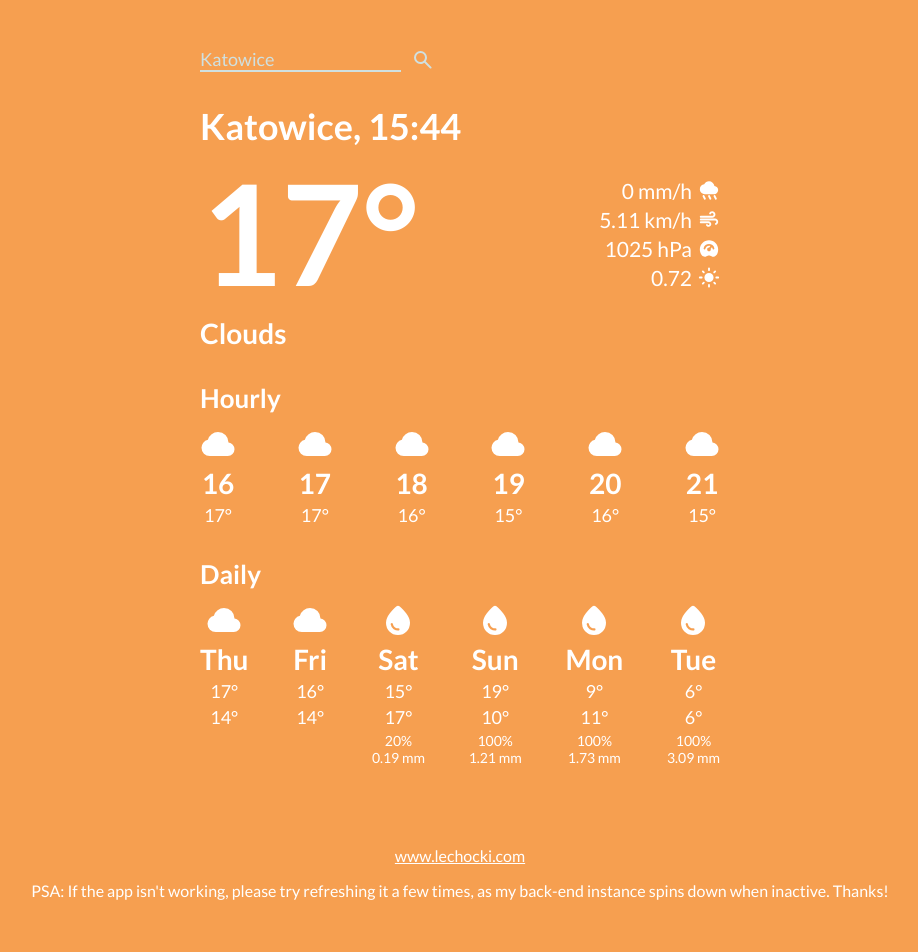
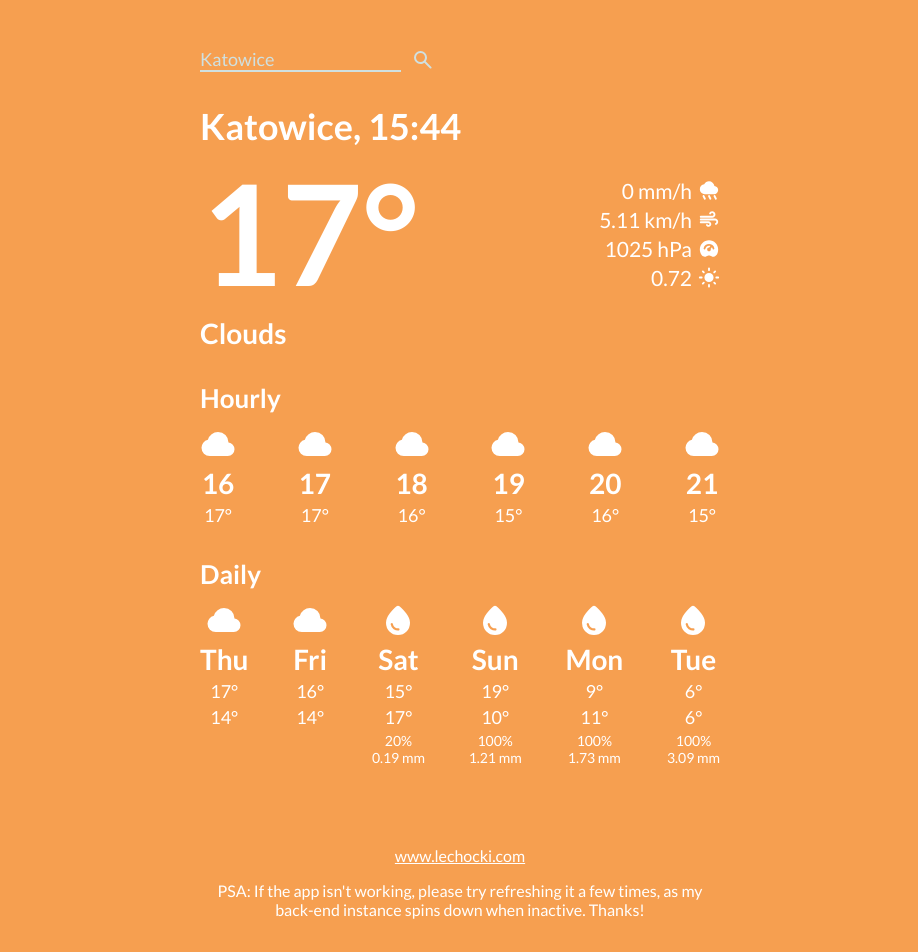
Before and after one commit to zxasc/weather-app-front-end, a React (Vite) app: page / in a window 1280 px wide. Shown: the top 952 px of the page, without its empty margins (180-1098 px from the left). Built offline with nearby package versions, Linux system fonts and the light colour scheme.

Commit message:
change footer styling

```diff
--- a/src/styles/styles.css
+++ b/src/styles/styles.css
@@ -31,7 +31,7 @@ section:last-of-type {
   gap: 32px;
 }
 
-.search-form, section {
+.search-form, section, footer {
   width: 80%;
   max-width: 520px;
   min-width: 320px;
--- a/src/styles/styles.scss
+++ b/src/styles/styles.scss
@@ -31,7 +31,7 @@ section:last-of-type {
     gap: 32px;
 }
 
-.search-form,section {
+.search-form,section,footer {
     width: 80%;
     max-width: 520px;
     min-width: 320px;
```
